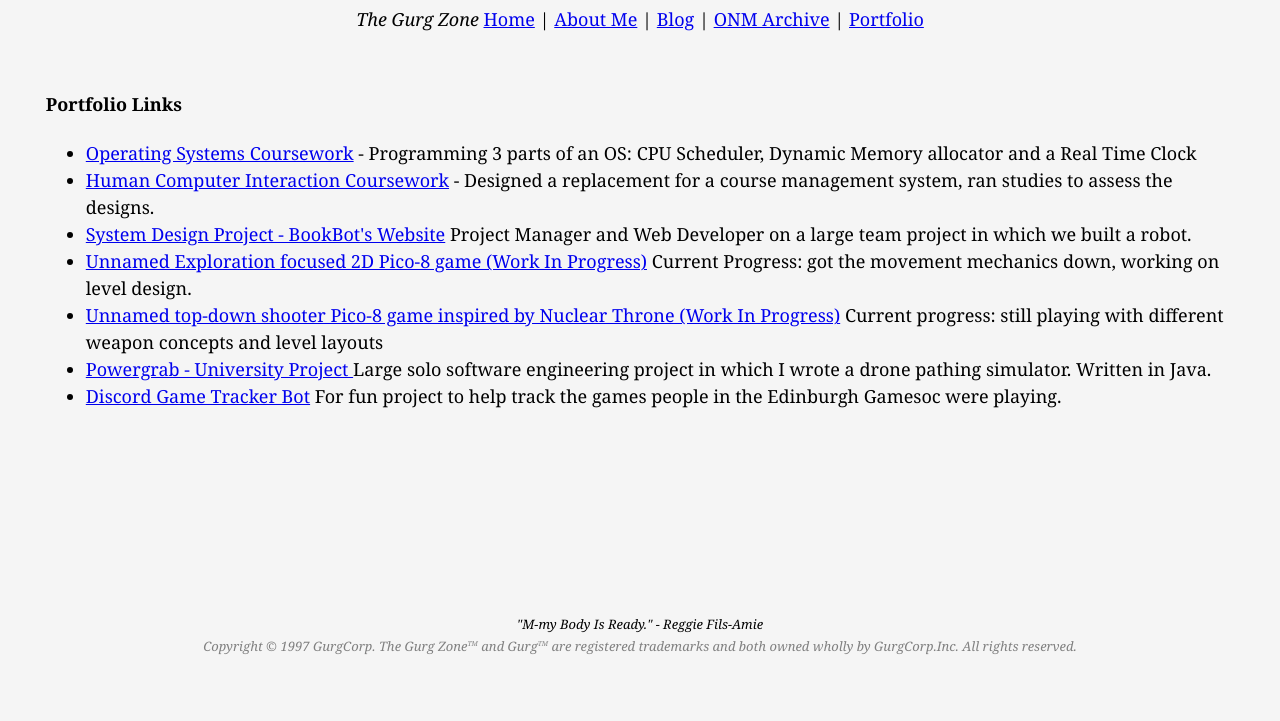
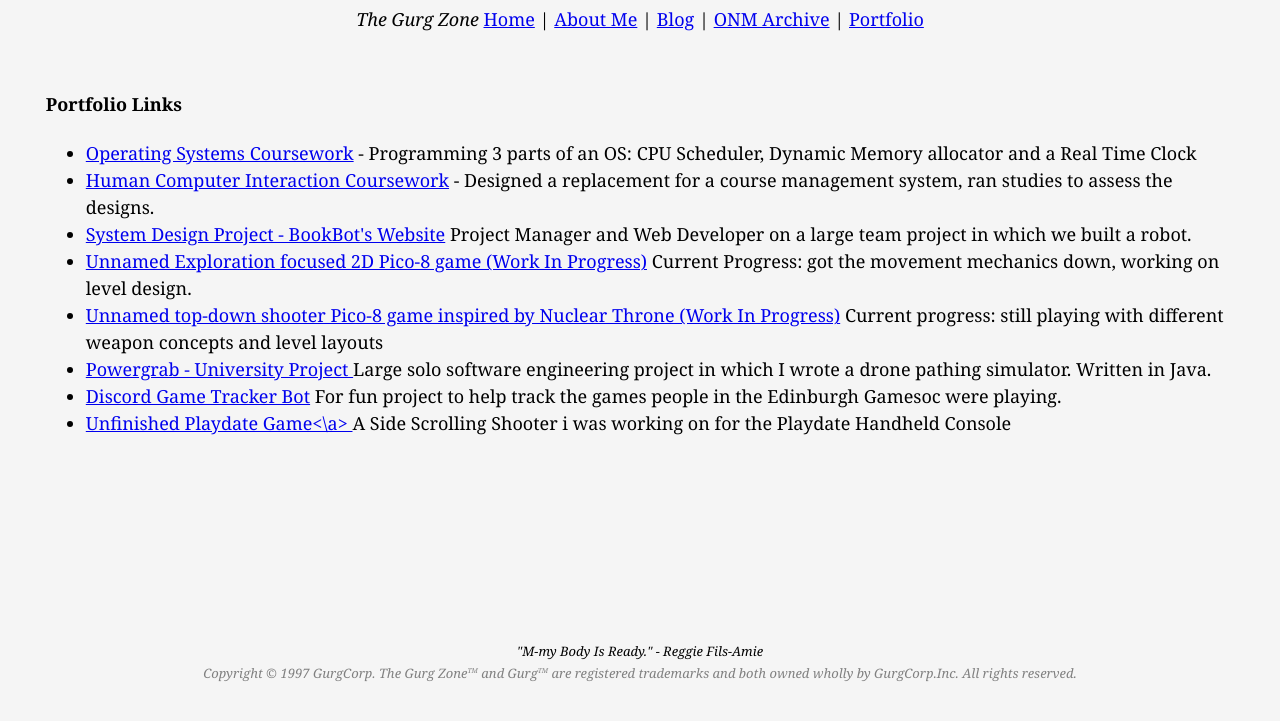
Before and after one commit to GreigHuth/greighuth.github.io, a Jekyll site: the page built from portfolio.html, in a window 1280 px wide. Shown: the top 721 px of the page. Built offline with Jekyll 4.4.1, drawn with Linux system fonts in a browser that asks for light colours.

Commit message:
Update portfolio.html

```diff
--- a/portfolio.html
+++ b/portfolio.html
@@ -43,6 +43,10 @@ layout: default
         <a href="https://github.com/GreigHuth/DiscordGameTracker">Discord Game Tracker Bot</a>
         <a> For fun project to help track the games people in the Edinburgh Gamesoc were playing.</a>
       </li>
+      <li>
+        <a href="https://github.com/GreigHuth/Unfinished-Playdate-Game-Excerpts"> Unfinished Playdate Game<\a>
+        <a> A Side Scrolling Shooter i was working on for the Playdate Handheld Console</a>
+      </li>
 
     </ul>
 
```
